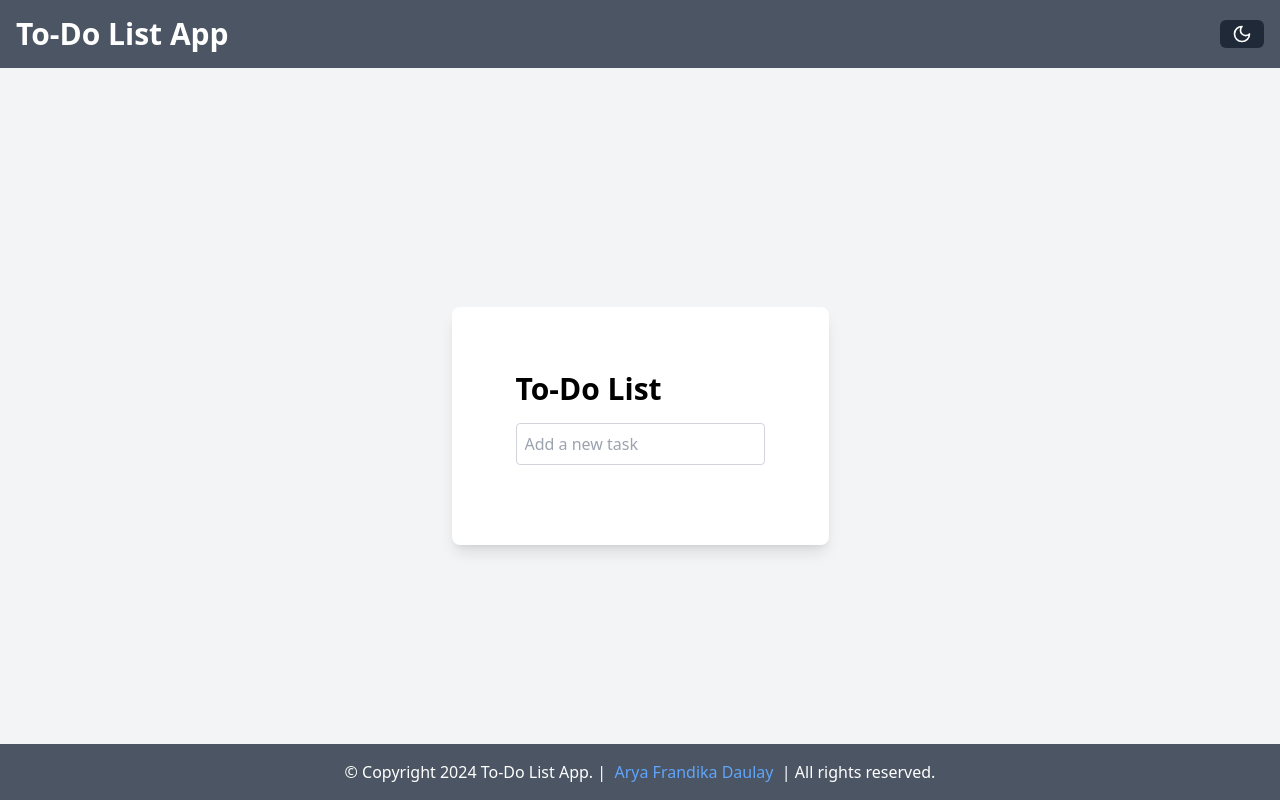
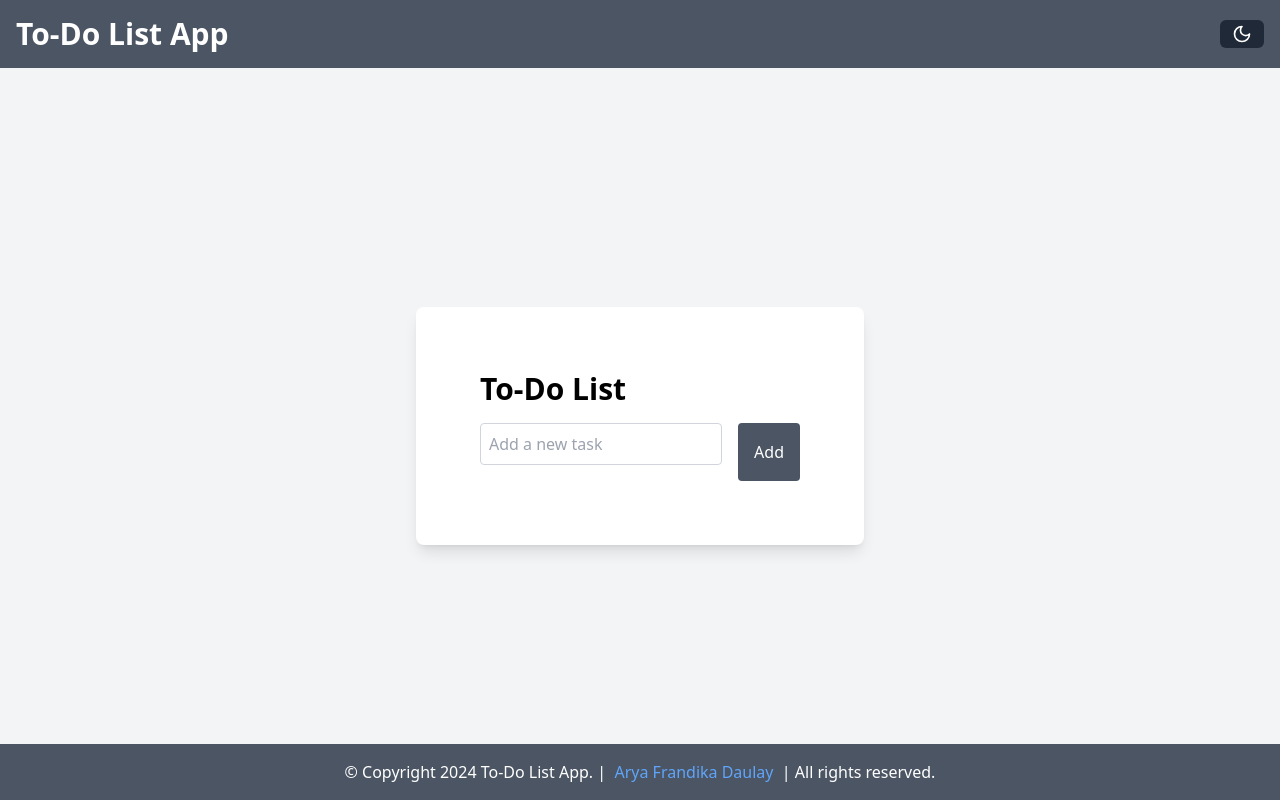
Before and after one commit to aryafrndk/my-todo-app, a React (Vite) app: page / in a window 1280 px wide. Built offline with nearby package versions, Linux system fonts and the light colour scheme.

Commit message:
Add Button for make list

```diff
--- a/src/components/TodoList.jsx
+++ b/src/components/TodoList.jsx
@@ -21,6 +21,7 @@ const TodoList = () => {
   const addTodo = (text) => {
     const newTodo = { id: Date.now(), text, completed: false };
     setTodos([...todos, newTodo]);
+    setTodoText(''); // Reset input text setelah ditambahkan
   };
 
   const toggleComplete = (id) => {
@@ -38,7 +39,8 @@ const TodoList = () => {
   return (
     <div className="max-w-md mx-auto mt-10 p-16 bg-white rounded-lg shadow-lg dark:bg-[#2c2c2c] dark:text-white">
       <h1 className="text-3xl font-bold mb-4">To-Do List</h1>
-      <form onSubmit={(e) => { e.preventDefault(); addTodo(todoText); setTodoText(''); }}>
+      <form onSubmit={(e) => { e.preventDefault(); addTodo(todoText); }}>
+        <div className="flex">
           <input
             type="text"
             value={todoText}
@@ -46,6 +48,13 @@ const TodoList = () => {
             className="w-full p-2 border border-gray-300 rounded mb-4 dark:bg-[#2c2c2c] dark:text-white"
             placeholder="Add a new task"
           />
+          <button
+            type="submit"
+            className="ml-4 px-4 py-1 bg-gray-600 text-white hover:bg-gray-700 dark:bg-white dark:text-black rounded dark:hover:bg-white/70 focus:outline-none "
+          >
+            Add
+          </button>
+        </div>
       </form>
       <div>
         {todos.map(todo => (
```
Lines whose indentation alone changed are shown as unchanged.
